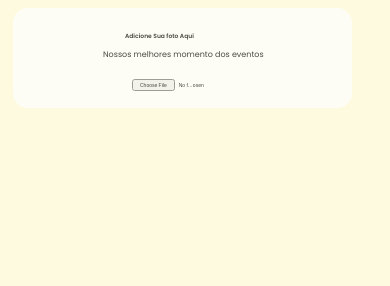
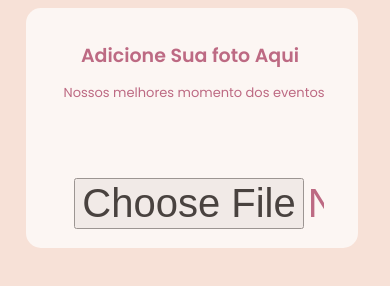
Before and after one commit to Orlando-Paulo99/Projeto-Casamento, a plain HTML site: page index.html in a window 390 px wide. Drawn offline with nearby package versions, Linux system fonts and the light colour scheme.

Commit message:
ajuste mobile

```diff
--- a/style.css
+++ b/style.css
@@ -1,67 +1,71 @@
 
 body{
-    background-color: #fefae0;
+    background-color: #F7E1D7;
     font-family: 'Poppins', sans-serif;
+    color: #A53860 ;
 }
 
 
 .add{
 
 
-    width: 80%;
+    width: 90%;
     display:block;
     background-color: #fff;
     opacity: 0.70;
-    height:60px;
+    height:350px;
     align-items: center;
     justify-content: center;
     position: relative;
-    left: 5px;
+    left: 45px;
     padding: 20px;
     border-radius: 15px;
-
+    margin-bottom: 25px;
 
 }
 
 .add input{
-    width: 24%;
-    font-size: 5px;
+    width: 50%;
+    font-size: 40px;
     position: relative;
-    left: 99px;
+    left: 40%;
     border-radius: 2px;
     background-color:;
-
+    top: 60px;
 
 
 }
 
 .add h1{
     width: 60%;
-    font-size: 6px;
+    font-size: 60px;
     position: relative;
-    left: 92px;
+    left: 400px;
 }
 
 .add p{
-     width: 60%;
-     font-size: 8px;
-      position: relative;
-    left: 70px;
-    white-space: nowrap;
+        width: 60%;
+        font-size: 20px;
+        position: relative;
+        left: 510px;
+        white-space: nowrap;
 }
 
 #newIMG{
-
+    width: 80%;
     display: flex;
     flex-wrap: wrap;
     gap: 10px;
     justify-content: center;
+    position: relative;
+    left: 140px;
+    justify-content: space-between;
 
 
 }
 
 #newIMG img{
-    width: 150px;     /* ajuste como quiser */
+    width: 290px;     /* ajuste como quiser */
     height: auto;
     object-fit: cover;
     border-radius: 8px;
@@ -73,3 +77,81 @@ body{
     padding: 10px;
 */
 }
+
+
+@media (max-width: 480px) {
+
+    .add{
+        width: 78%;
+        display:block;
+        background-color:#fff;
+        opacity: 0.70;
+        height:200px;
+        align-items: center;
+        justify-content: center;
+        position: relative;
+        left: 18px;
+        padding: 20px;
+        border-radius: 15px;
+        margin-bottom: 25px;
+
+    }
+
+    .add h1{
+    width: 60%;
+    font-size: 19px;
+    position: relative;
+    left: 12%;
+    white-space: nowrap;
+    }
+
+    .add input{
+    width: 85%;
+    font-size: 40px;
+    position: relative;
+    left: 9%;
+    border-radius: 2px;
+    background-color:;
+    top: 60px;
+    padding: 2px 2px 2px 2px;
+
+
+    }
+
+    .add p{
+        width: 60%;
+        font-size: 13px;
+        position: relative;
+        left: 6%;
+        white-space: nowrap;
+    }
+
+    #newIMG{
+        width: 80%;
+        display: flex;
+        flex-wrap: wrap;
+        gap: 10px;
+        justify-content: center;
+        position: relative;
+        left: 33px;
+        justify-content: space-between;
+
+
+    }
+
+    #newIMG img{
+    width: 290px;
+    height: auto;
+    object-fit: cover;
+    border-radius: 8px;
+
+    /**width: 60px;
+    height: 40px;
+    position: relative;
+    left: 10%;
+    padding: 10px;
+*/
+    }
+
+
+}
```
